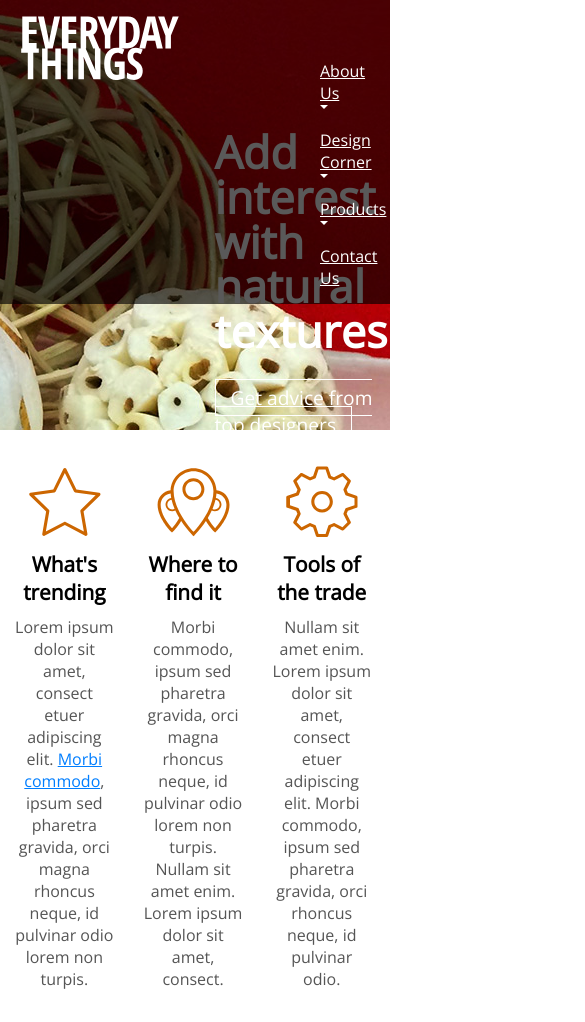
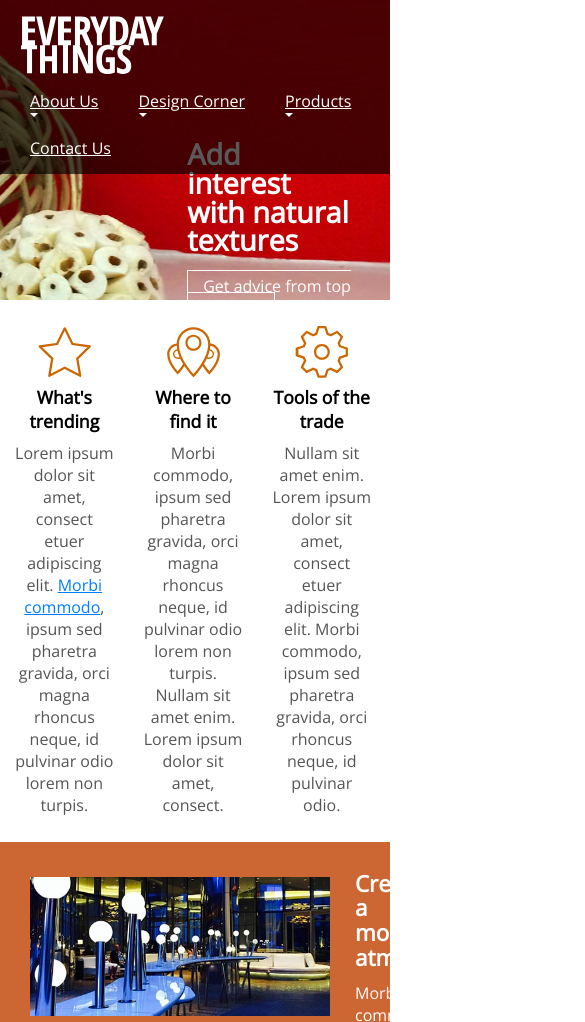
Before and after one commit to HarunaKakinoki/Responsive-Web-Desgin-Course-review, a plain HTML site: page index.html in a window 390 px wide. Shown: the top 1022 px of the page, 585 px wide, since content can reach past the window. Drawn offline with nearby package versions, Linux system fonts and the light colour scheme.

Commit message:
added resonsive sttings for large to medium screen

```diff
--- a/css/screen.css
+++ b/css/screen.css
@@ -313,7 +313,7 @@ nav ul ul ul {
 
 /* top-level */
 nav > ul {
-    padding-left: 300px;
+    padding-left: 250px;
 }
 
 nav > ul > li {
@@ -372,3 +372,66 @@ footer a:hover {
     margin-left: 30px;
     color: #000;
 }
+
+/* Media Queries */
+@media screen and (max-width: 1000px) {
+    h1 {
+        font-size: 2.4em;
+    }
+
+    /* Header */
+    header div.hero {
+        left: 56%;
+    }
+    header div.hero h1 {
+        margin-bottom: 20px;
+    }
+
+    /* Section - Atmosphere */
+    section.atmosphere article {
+        padding-left: 400px;
+        background-size: 375px auto;
+    }
+}
+
+@media screen and (max-width: 825px) {
+    h1 { font-size: 2.2em; }
+
+    /* Header */
+    header { height: 300px; background-image: url(../images/banner_825.jpg);}
+    header div.hero {
+        top: 120px;
+        left: 48%;
+    }
+
+    /* Section - Atmosphere */
+    section.atmosphere article {
+        padding-left: 325px;
+        background-size: 300px auto;
+    }
+
+    /* Section - How To */
+    section.how-to blockquote p.quote { font-size: .85em; }
+}
+
+@media screen and (max-width: 760px) {
+    h1 { font-size: 1.8em; }
+    h2 { font-size: 1.4em; }
+    h3 { font-size: 1.1em; }
+    a.btn { font-size: 1em; }
+
+    /* Header */
+    header a.logo { width: 145px; height: 60px; }
+    header div.hero { top: 140px; left: 48%; }
+
+    /* Section - Main */
+    section.main { margin-top: 10px; margin-bottom: 10px; }
+    section.main aside div.content { background-size: 55px 55px; padding-top: 60px; }
+
+    /* Section - How To */
+    section.how-to aside div.content img { width: 85%; }
+
+    /* Navigation */
+    nav { padding-top: 80px; }
+    nav > ul { padding-left: 10px; }
+}
```
